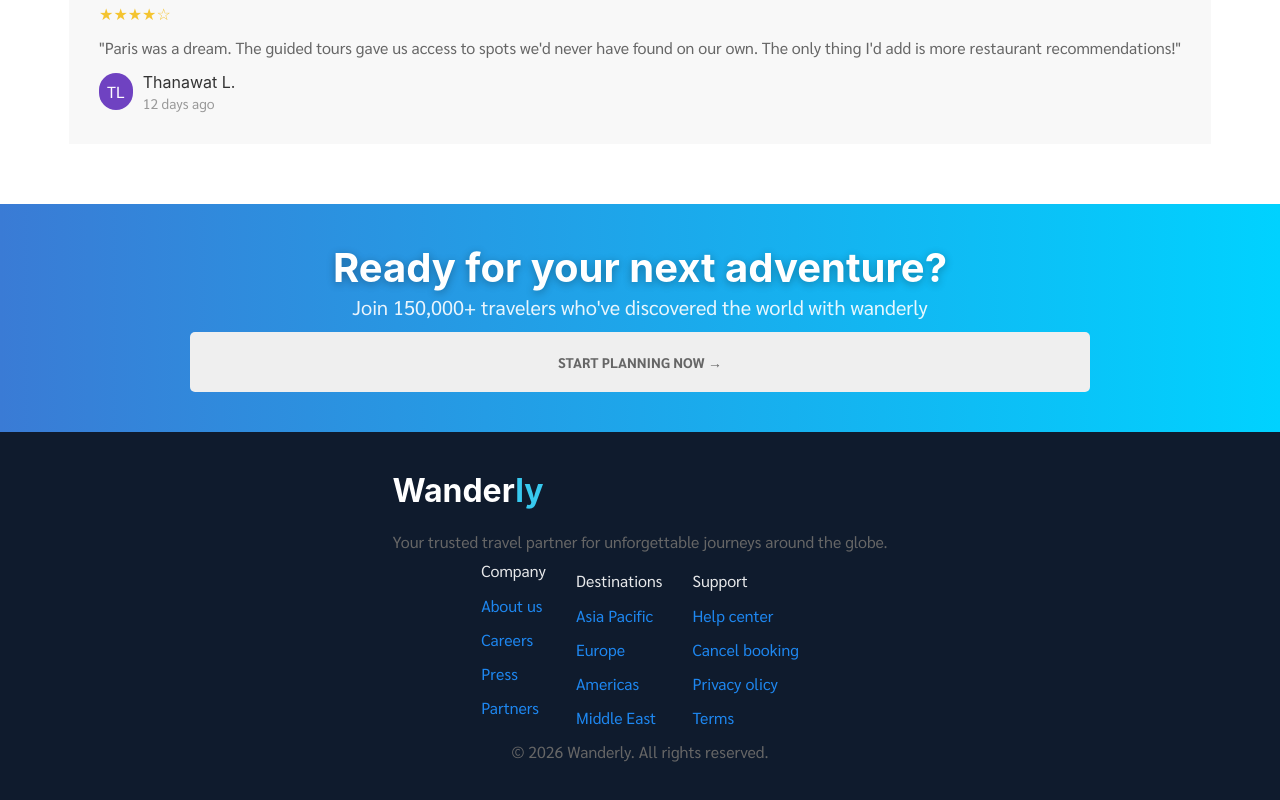
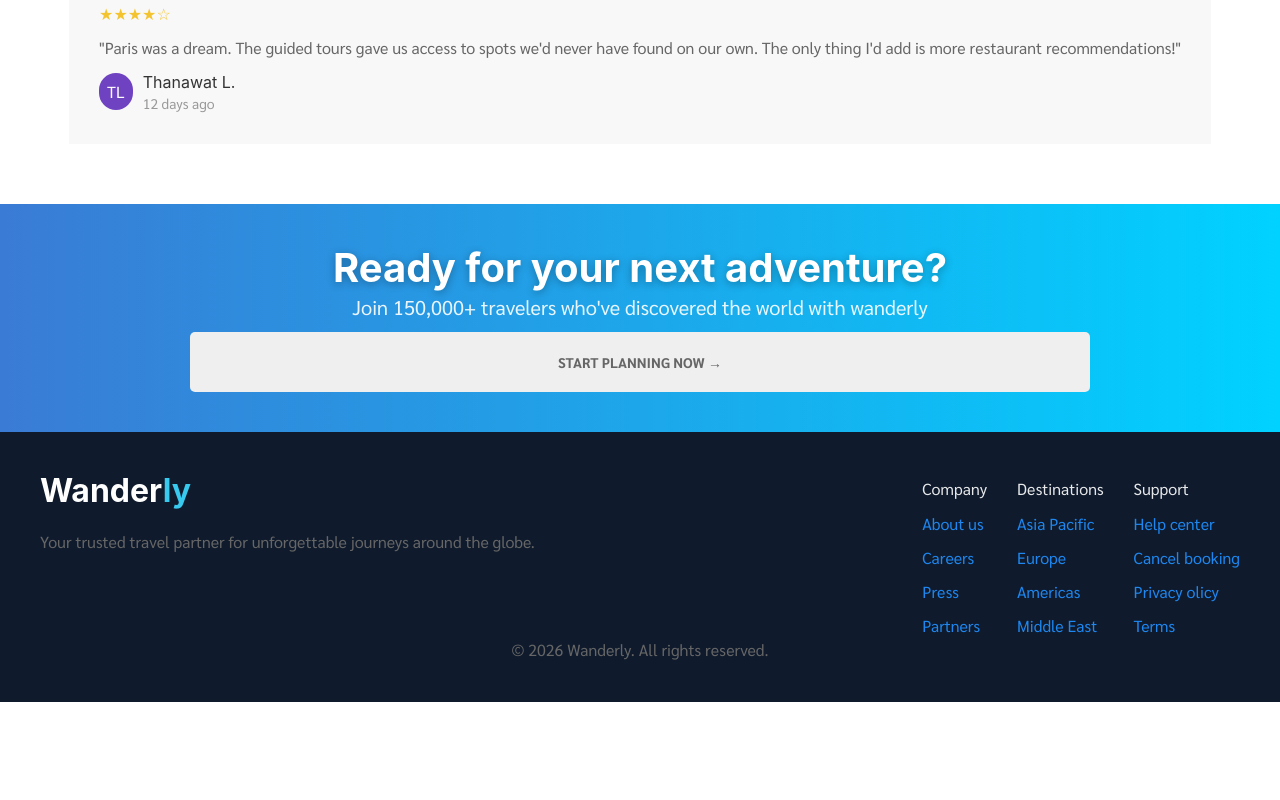
Before and after one commit to UltraPixel042/int250-GA2-007x-UIkit, a website: page index.html in a window 1280 px wide. Shown: the part 4084-4884 px from the top of the page. After the commit the page ends 4786 px from the top, so only its background shows below. Drawn offline with Linux system fonts and the light colour scheme.

Commit message:
Modified footer

```diff
--- a/index.html
+++ b/index.html
@@ -106,28 +106,32 @@
         <div class="my-grid">
             <div class="uk-inline-clip uk-border-rounded uk-text-center my-card">
                 <img src="images/Kyoto.webp" width="1800" height="1200" alt="Kyoto">
-                <div class="uk-card uk-card-overlay uk-card-body uk-border-rounded uk-position-cover uk-position-small my-res-card">
+                <div
+                    class="uk-card uk-card-overlay uk-card-body uk-border-rounded uk-position-cover uk-position-small my-res-card">
                     <h3 class="uk-card-title my-res-header3">Kyoto, Japan</h3>
                     <p class="my-res-para">from <span class="uk-text-warning">฿22,900</span></p>
                 </div>
             </div>
             <div class="uk-inline-clip uk-border-rounded uk-text-center my-card">
                 <img src="images/Paris.webp" width="1800" height="1200" alt="Paris">
-                <div class="uk-card uk-card-overlay uk-card-body uk-border-rounded uk-position-cover uk-position-small my-res-card">
+                <div
+                    class="uk-card uk-card-overlay uk-card-body uk-border-rounded uk-position-cover uk-position-small my-res-card">
                     <h3 class="uk-card-title my-res-header3">Paris, France</h3>
                     <p class="my-res-para">from <span class="uk-text-warning">฿29,900</span></p>
                 </div>
             </div>
             <div class="uk-inline-clip uk-border-rounded uk-text-center my-card">
                 <img src="images/Santorini.jpg" width="1800" height="1200" alt="Santorini">
-                <div class="uk-card uk-card-overlay uk-card-body uk-border-rounded uk-position-cover uk-position-small my-res-card">
+                <div
+                    class="uk-card uk-card-overlay uk-card-body uk-border-rounded uk-position-cover uk-position-small my-res-card">
                     <h3 class="uk-card-title my-res-header3">Santorini, Greece</h3>
                     <p class="my-res-para">from <span class="uk-text-warning">฿38,500</span></p>
                 </div>
             </div>
             <div class="uk-inline-clip uk-border-rounded uk-text-center my-card">
                 <img src="images/Bali.webp" width="1800" height="1200" alt="Bali">
-                <div class="uk-card uk-card-overlay uk-card-body uk-border-rounded uk-position-cover uk-position-small my-res-card">
+                <div
+                    class="uk-card uk-card-overlay uk-card-body uk-border-rounded uk-position-cover uk-position-small my-res-card">
                     <h3 class="uk-card-title my-res-header3">Bali, Indonesia</h3>
                     <p class="my-res-para">from <span class="uk-text-warning">฿14,500</span></p>
                 </div>
@@ -379,9 +383,9 @@
 
     </section>
 
-    <footer class="uk-navbar uk-navbar-container uk-padding uk-flex uk-flex-column uk-flex-middle"
-        style="background-color: #0F1B2D;">
+    <footer class="uk-navbar uk-navbar-container uk-padding uk-flex uk-flex-column" style="background-color: #0F1B2D;">
 
+        <div class="uk-flex uk-flex-between">
             <div>
                 <h1 class="my-logo">Wander<span style="color: #38C9EF;">ly</span></h1>
                 <label class="my-text-label uk-text-center uk-padding-top uk-padding-bottom">Your trusted travel partner
@@ -389,7 +393,7 @@
             </div>
 
             <div class="uk-grid-medium" uk-grid>
-            <div class="my-text-para uk-margin-small">
+                <div class="my-text-para uk-margin-remove">
                     <span class="my-text-footer">Company</span>
                     <ul class="uk-list my-text-footer uk-margin-small">
                         <li>
@@ -407,7 +411,7 @@
                     </ul>
                 </div>
 
-            <div class="my-text-para uk-margin-small">
+                <div class="my-text-para uk-margin-remove">
                     <span class="my-text-footer">Destinations</span>
                     <ul class="uk-list my-text-footer uk-margin-small">
                         <li>
@@ -425,7 +429,7 @@
                     </ul>
                 </div>
 
-            <div class="my-text-para uk-margin-small">
+                <div class="my-text-para uk-margin-remove">
                     <span class="my-text-footer">Support</span>
                     <ul class="uk-list my-text-footer uk-margin-small">
                         <li>
@@ -443,8 +447,9 @@
                     </ul>
                 </div>
             </div>
+        </div>
 
-        <span>© 2026 Wanderly. All rights reserved.</span>
+        <span class="uk-text-center">© 2026 Wanderly. All rights reserved.</span>
 
     </footer>
 
```
Lines whose indentation alone changed are shown as unchanged.
